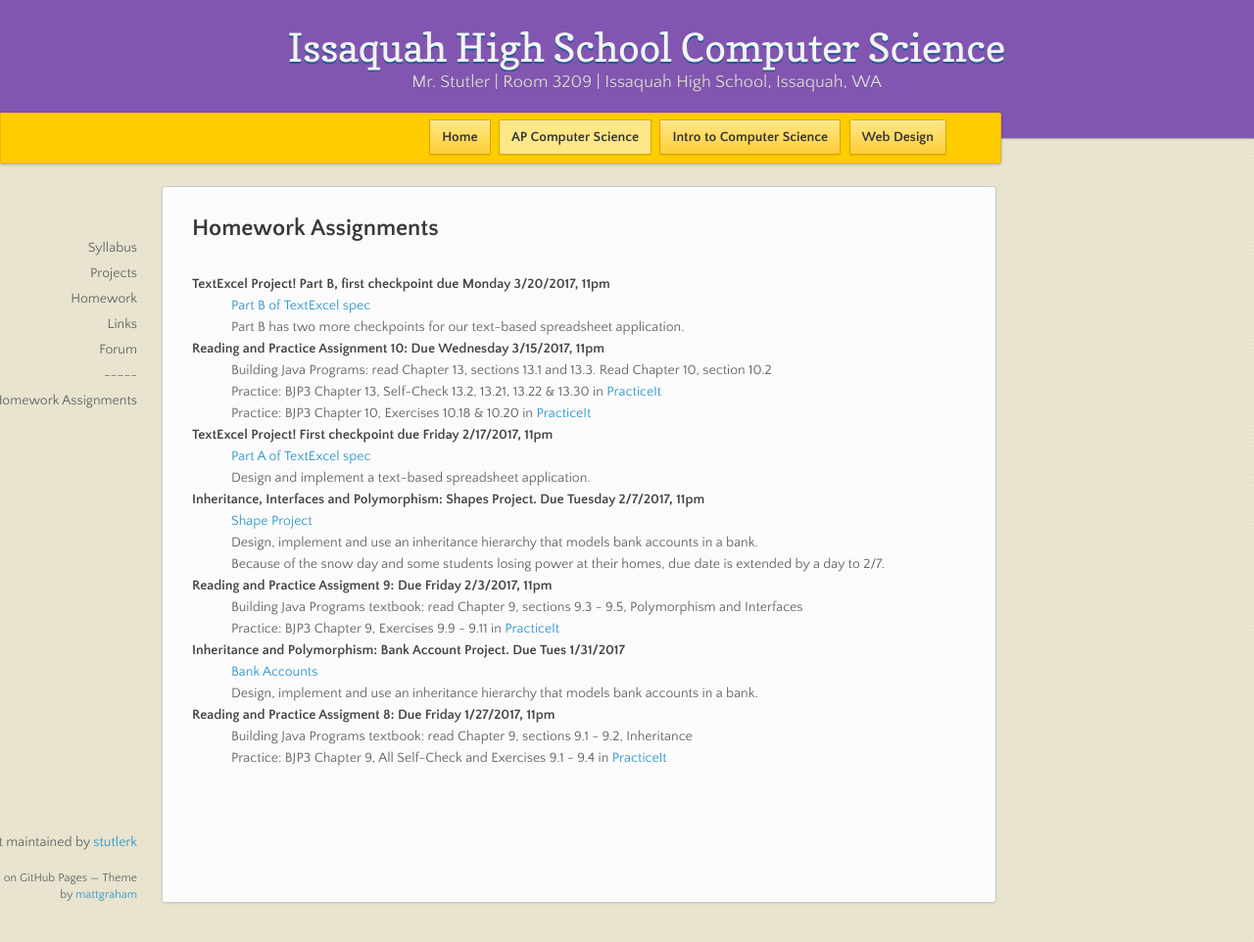
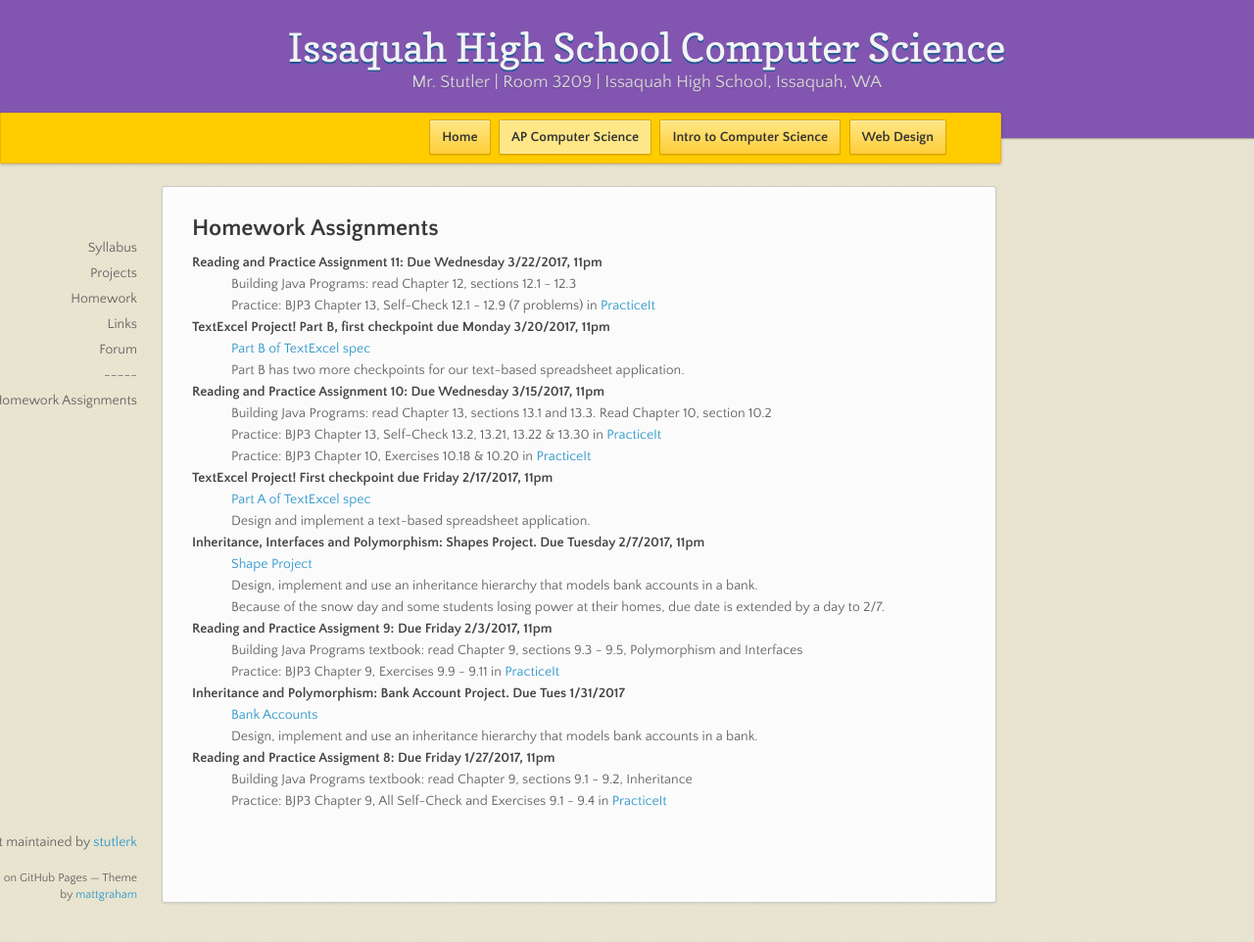
Before and after one commit to stutlerk/ihs-website, a Jekyll site: the page built from _apcs/homework.html, in a window 1280 px wide and 962 px high. Shown: the whole window at 98% size. Built offline with Jekyll 4.4.1, drawn with Linux system fonts in a browser that asks for light colours; nearby versions of some CDN libraries.

Commit message:
Update homework.html

```diff
--- a/_apcs/homework.html
+++ b/_apcs/homework.html
@@ -6,6 +6,10 @@ layout: course
 <section>
 <h2>Homework Assignments</h2>
   <dl>
+    <dt>Reading and Practice Assignment 11: Due Wednesday 3/22/2017, 11pm</dt>
+    <dd>Building Java Programs: read Chapter 12, sections 12.1 - 12.3</dd>
+    <dd>Practice: BJP3 Chapter 13, Self-Check 12.1 - 12.9 (7 problems) in <a href="http://practiceit.cs.washington.edu/">PracticeIt</a></dd>
+
     <dt>TextExcel Project! Part B, first checkpoint due Monday 3/20/2017, 11pm</dt>
     <dd><a href="https://issaquahwednet-my.sharepoint.com/personal/stutlerk_issaquah_wednet_edu/_layouts/15/guestaccess.aspx?docid=0d52749c7183a4f1b85e2ca76729237cf&authkey=ARAv9GEqGLKBd0VDQnQf2qI">Part B of TextExcel spec</a></dd>
     <dd>Part B has two more checkpoints for our text-based spreadsheet application.</dd>
```
